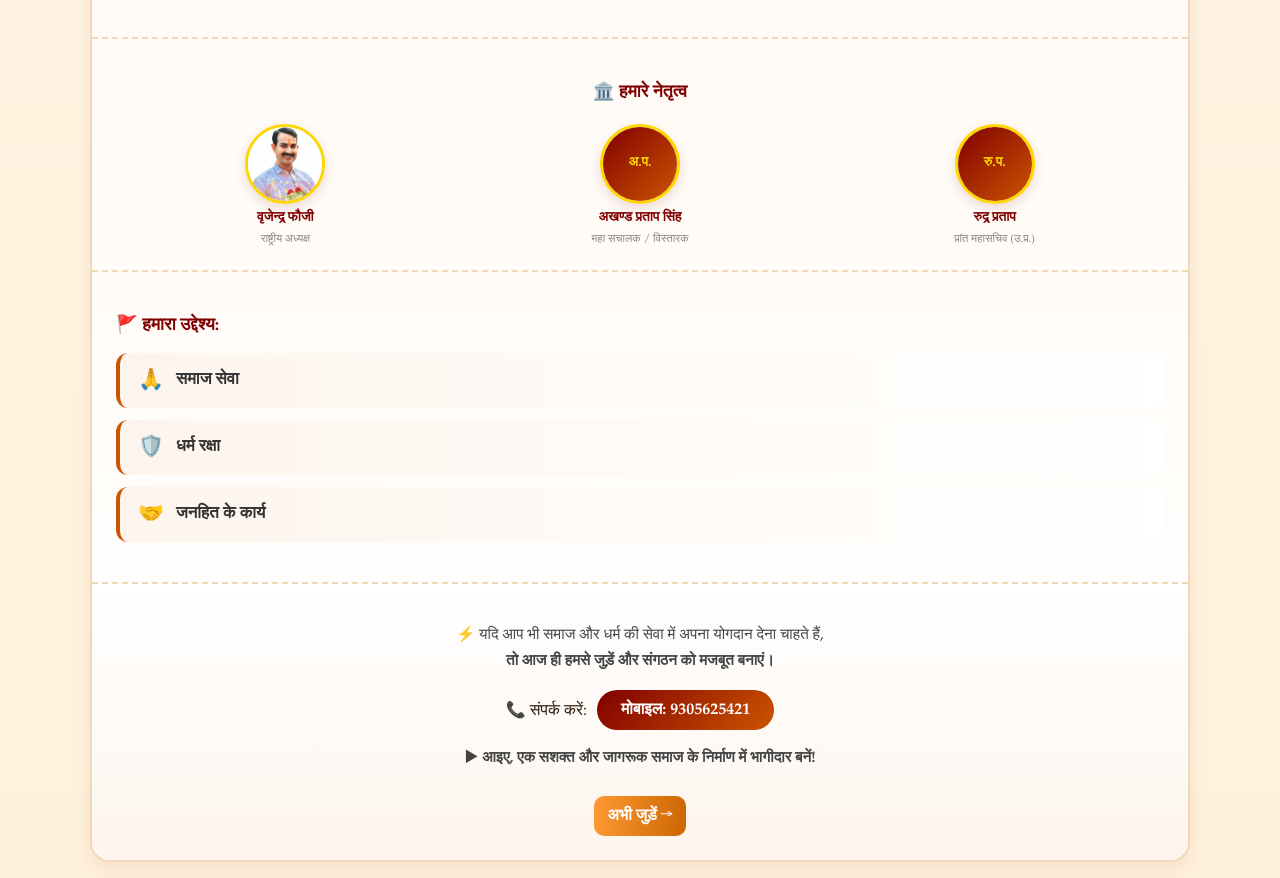
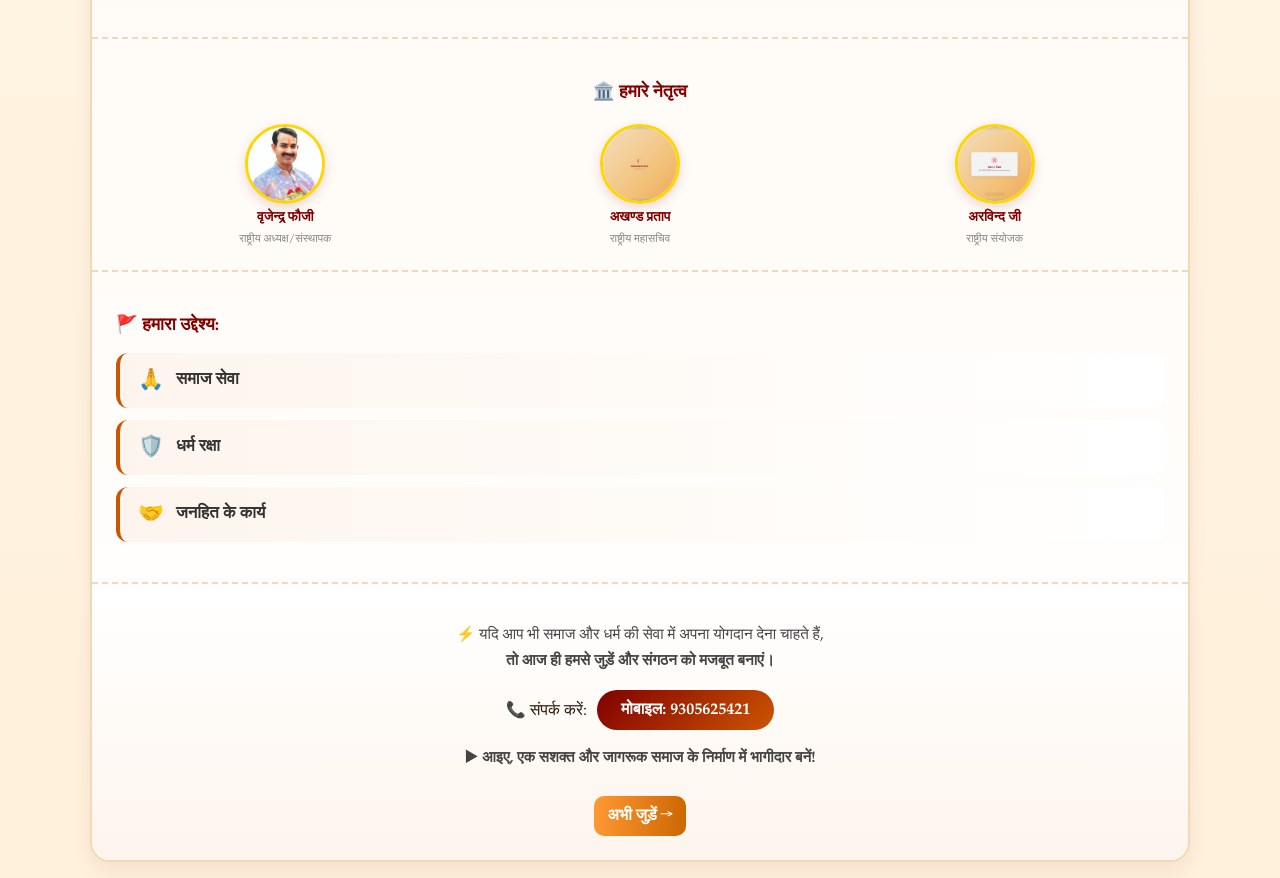
Before and after one commit to shivanshmishra256/sanatan-sena, a website: page public/index.html in a window 1280 px wide. Shown: the part 1584-2462 px from the top of the page. Drawn offline with nearby package versions, Linux system fonts and the light colour scheme; no server answers; a script that the page names is missing.

Commit message:
content: update leadership section with Akhand Pratap and Arvind Ji photos and titles

```diff
--- a/public/index.html
+++ b/public/index.html
@@ -160,21 +160,23 @@
                 <div class="leader-placeholder" style="display:none;">वृ.फ.</div>
               </div>
               <strong>वृजेन्द्र फौजी</strong>
-              <span>राष्ट्रीय अध्यक्ष</span>
+              <span>राष्ट्रीय अध्यक्ष/संस्थापक </span>
             </div>
             <div class="leader-item">
               <div class="leader-img-wrap">
-                <div class="leader-placeholder">अ.प.</div>
+                <img src="/assets/leader2.png" alt="अखण्ड प्रताप" onerror="this.style.display='none'; this.nextElementSibling.style.display='flex';" />
+                <div class="leader-placeholder" style="display:none;">अ.प.</div>
               </div>
-              <strong>अखण्ड प्रताप सिंह</strong>
-              <span>महा सचालक / विस्तारक</span>
+              <strong>अखण्ड प्रताप</strong>
+              <span>राष्ट्रीय महासचिव</span>
             </div>
             <div class="leader-item">
               <div class="leader-img-wrap">
-                <div class="leader-placeholder">रु.प.</div>
+                <img src="/assets/leader3.png" alt="अरविन्द जी" onerror="this.style.display='none'; this.nextElementSibling.style.display='flex';" />
+                <div class="leader-placeholder" style="display:none;">अ.जी.</div>
               </div>
-              <strong>रुद्र प्रताप</strong>
-              <span>प्रांत महासचिव (उ.प्र.)</span>
+              <strong>अरविन्द जी</strong>
+              <span>राष्ट्रीय संयोजक</span>
             </div>
           </div>
         </div>
```
Also changed, not shown: akhand pratap.jpeg (added), arvind ji.jpeg (added), public/assets/leader2.png (added), public/assets/leader3.png (added).
